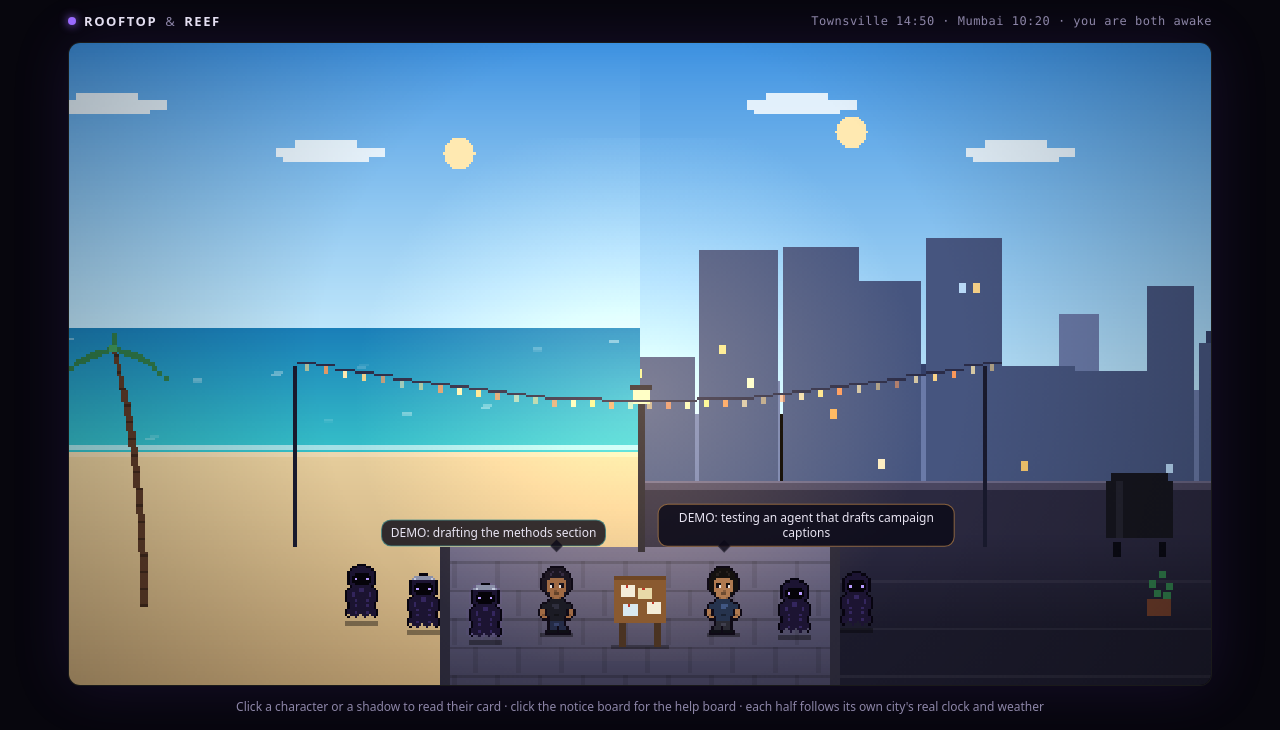
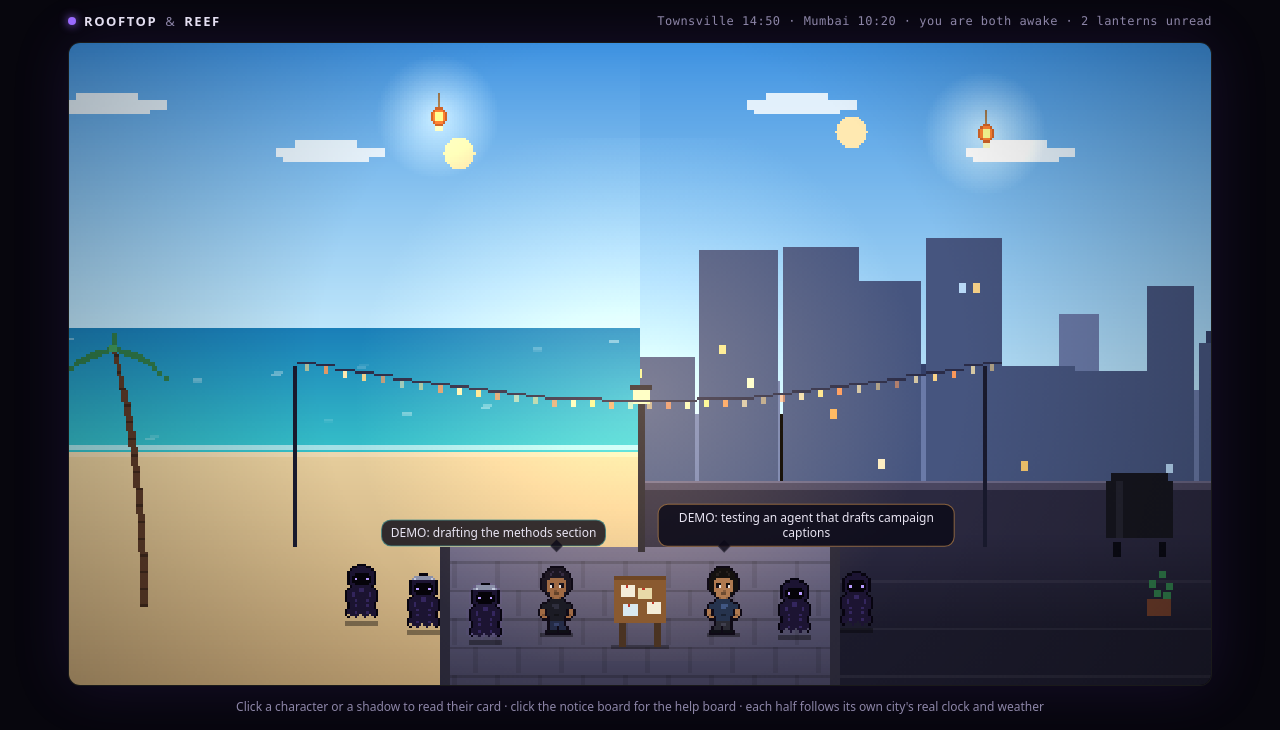
Before and after one commit to samrao20/rooftop-and-reef, a plain HTML site: page index.html in a window 1280 px wide. Shown: the top 730 px of the page. Drawn offline with Linux system fonts and the light colour scheme; no server answers; files whose address does not match are found by name.

Commit message:
Lantern post: one-line notes that drift across a friend's half
A card can carry up to three lanterns (to, date, text) from the last 7 days. The
plaza floats each across the recipient's half, glowing until read, fading over a
week. Clicking opens the note; read state is kept in the viewer's browser only.

Co-Authored-By: Claude Sonnet 5.5 <noreply@anthropic.com>

```diff
--- a/cards/examples/nishank.json
+++ b/cards/examples/nishank.json
@@ -3,18 +3,82 @@
   "id": "nishank",
   "name": "Nishank",
   "updated": "2026-11-19T09:10Z",
-  "avatar": { "hair": "#14110f", "skin": "#b07a50", "shirt": "#26334d", "trousers": "#2a2a33" },
+  "avatar": {
+    "hair": "#14110f",
+    "skin": "#b07a50",
+    "shirt": "#26334d",
+    "trousers": "#2a2a33"
+  },
   "sanctum": "rooftop",
-  "hunter": { "rank": "E", "title": "Awakened", "level": 4, "xp": 372, "stats": { "STR": 9, "INT": 31, "SENSE": 6, "GOLD": 12, "CHA": 14 } },
+  "hunter": {
+    "rank": "E",
+    "title": "Awakened",
+    "level": 4,
+    "xp": 372,
+    "stats": {
+      "STR": 9,
+      "INT": 31,
+      "SENSE": 6,
+      "GOLD": 12,
+      "CHA": 14
+    }
+  },
   "shadows": [
-    { "id": "walker", "name": "The Walker", "glyph": "👣", "tier": "Soldier", "days": 12 },
-    { "id": "reader", "name": "The Reader", "glyph": "📖", "tier": "Soldier", "days": 10 }
+    {
+      "id": "walker",
+      "name": "The Walker",
+      "glyph": "👣",
+      "tier": "Soldier",
+      "days": 12
+    },
+    {
+      "id": "reader",
+      "name": "The Reader",
+      "glyph": "📖",
+      "tier": "Soldier",
+      "days": 10
+    }
   ],
-  "gate": { "name": "E-Rank Gate: The Iron Gate", "path": "Fitness", "status": "open", "done": 2, "total": 3, "cleared": 0 },
-  "week": { "days": 7, "questsCleared": 14, "xp": 205, "byTrack": { "craft": 6, "money": 1, "body": 3, "mind": 2, "social": 2 } },
-  "now": ["DEMO: testing an agent that drafts campaign captions"],
+  "gate": {
+    "name": "E-Rank Gate: The Iron Gate",
+    "path": "Fitness",
+    "status": "open",
+    "done": 2,
+    "total": 3,
+    "cleared": 0
+  },
+  "week": {
+    "days": 7,
+    "questsCleared": 14,
+    "xp": 205,
+    "byTrack": {
+      "craft": 6,
+      "money": 1,
+      "body": 3,
+      "mind": 2,
+      "social": 2
+    }
+  },
+  "now": [
+    "DEMO: testing an agent that drafts campaign captions"
+  ],
   "asks": [
-    { "date": "2026-11-19", "status": "open", "text": "DEMO: best way to score AI-generated product shots for brand safety?" },
-    { "date": "2026-11-17", "status": "open", "text": "DEMO: looking for a good simple Obsidian setup tip" }
+    {
+      "date": "2026-11-19",
+      "status": "open",
+      "text": "DEMO: best way to score AI-generated product shots for brand safety?"
+    },
+    {
+      "date": "2026-11-17",
+      "status": "open",
+      "text": "DEMO: looking for a good simple Obsidian setup tip"
+    }
+  ],
+  "lanterns": [
+    {
+      "date": "2026-11-19",
+      "to": "samay",
+      "text": "DEMO: monsoon is loud tonight. How is the beach?"
+    }
   ]
 }
--- a/cards/examples/samay.json
+++ b/cards/examples/samay.json
@@ -3,18 +3,85 @@
   "id": "samay",
   "name": "Samay",
   "updated": "2026-11-19T04:30Z",
-  "avatar": { "hair": "#1d1722", "skin": "#a06a44", "shirt": "#1b1b24", "trousers": "#242b46" },
+  "avatar": {
+    "hair": "#1d1722",
+    "skin": "#a06a44",
+    "shirt": "#1b1b24",
+    "trousers": "#242b46"
+  },
   "sanctum": "beach",
-  "hunter": { "rank": "D", "title": "Rising", "level": 13, "xp": 1202, "stats": { "STR": 17, "INT": 44, "SENSE": 11, "GOLD": 19, "CHA": 28 } },
+  "hunter": {
+    "rank": "D",
+    "title": "Rising",
+    "level": 13,
+    "xp": 1202,
+    "stats": {
+      "STR": 17,
+      "INT": 44,
+      "SENSE": 11,
+      "GOLD": 19,
+      "CHA": 28
+    }
+  },
   "shadows": [
-    { "id": "scribe", "name": "The Night Scribe", "glyph": "🌙", "tier": "Elite", "days": 88 },
-    { "id": "striker", "name": "The Striker", "glyph": "⚽", "tier": "Knight", "days": 16 },
-    { "id": "reader", "name": "The Reader", "glyph": "📖", "tier": "Soldier", "days": 11 }
+    {
+      "id": "scribe",
+      "name": "The Night Scribe",
+      "glyph": "🌙",
+      "tier": "Elite",
+      "days": 88
+    },
+    {
+      "id": "striker",
+      "name": "The Striker",
+      "glyph": "⚽",
+      "tier": "Knight",
+      "days": 16
+    },
+    {
+      "id": "reader",
+      "name": "The Reader",
+      "glyph": "📖",
+      "tier": "Soldier",
+      "days": 11
+    }
   ],
-  "gate": { "name": "E-Rank Gate: The Circuit Gate", "path": "AI", "status": "open", "done": 1, "total": 3, "cleared": 1 },
-  "week": { "days": 7, "questsCleared": 21, "xp": 310, "byTrack": { "craft": 5, "money": 3, "body": 4, "mind": 5, "social": 4 } },
-  "now": ["DEMO: drafting the methods section", "DEMO: first dive-shop outreach this week"],
+  "gate": {
+    "name": "E-Rank Gate: The Circuit Gate",
+    "path": "AI",
+    "status": "open",
+    "done": 1,
+    "total": 3,
+    "cleared": 1
+  },
+  "week": {
+    "days": 7,
+    "questsCleared": 21,
+    "xp": 310,
+    "byTrack": {
+      "craft": 5,
+      "money": 3,
+      "body": 4,
+      "mind": 5,
+      "social": 4
+    }
+  },
+  "now": [
+    "DEMO: drafting the methods section",
+    "DEMO: first dive-shop outreach this week"
+  ],
   "asks": [
-    { "date": "2026-11-18", "status": "open", "text": "DEMO: anyone know a clean way to join messy R tables?" }
+    {
+      "date": "2026-11-18",
+      "status": "open",
+      "text": "DEMO: anyone know a clean way to join messy R tables?"
+    }
+  ],
+  "lanterns": [
+    {
+      "date": "2026-11-19",
+      "to": "nishank",
+      "text": "DEMO: saw a chai-stall photo today and thought of you"
+    }
   ]
 }
--- a/plaza.css
+++ b/plaza.css
@@ -64,3 +64,8 @@ code { font-family: ui-monospace, "SF Mono", Menlo, monospace; font-size: 0.9em;
   .side { position: static; width: 100%; pointer-events: auto; }
   .card { position: static; max-width: none; width: 100%; margin-top: 10px; max-height: none; }
 }
+
+.letter { position: absolute; left: 50%; top: 50%; transform: translate(-50%, -50%); width: min(420px, 86%); padding: 16px 18px 18px; border-radius: 14px; background: rgba(28,16,10,0.95); border: 1px solid rgba(255,170,70,0.65); box-shadow: 0 0 40px rgba(255,150,60,0.25); font-size: 14px; line-height: 1.5; z-index: 3; }
+.letter .l-head { position: relative; padding-right: 26px; font-size: 12px; color: #ffd9a8; }
+.letter .l-head b { font-weight: 600; } .letter .l-sub { color: #c4a47e; }
+.letter .l-text { margin: 10px 0 0; font-size: 16px; color: #fff3df; }
--- a/plaza.js
+++ b/plaza.js
@@ -218,6 +218,63 @@
     });
   }
 
+
+  // ---------- lanterns: one-line notes that drift across the OTHER person's half for a week ----------
+  const LANTERN_DAYS = 7;
+  const READ_KEY = 'rr-lanterns-read';
+  const readSet = (() => { try { return new Set(JSON.parse(localStorage.getItem(READ_KEY) || '[]')); } catch { return new Set(); } })();
+  const saveRead = () => { try { localStorage.setItem(READ_KEY, JSON.stringify([...readSet].slice(-200))); } catch { /* storage blocked */ } };
+  const todayISO = () => new Date().toLocaleDateString('en-CA');
+  const dayDiff = (a, b) => Math.round((Date.parse(b + 'T12:00:00') - Date.parse(a + 'T12:00:00')) / 86400000);
+  function lanternId(from, l) { let h = 0; for (const ch of from + l.date + l.text) h = (h * 31 + ch.charCodeAt(0)) >>> 0; return from + '-' + l.date + '-' + h.toString(36); }
+  function collectLanterns() {
+    S.lanterns = [];
+    const today = todayISO();
+    for (const from of S.people) {
+      for (const l of (from.card.lanterns || [])) {
+        if (!l || typeof l.text !== 'string' || !/^\d{4}-\d{2}-\d{2}$/.test(String(l.date)) || typeof l.to !== 'string') continue;
+        const to = S.people.find(x => x.cfg.id === l.to.toLowerCase());
+        const age = dayDiff(l.date, today);
+        if (!to || to === from || age < 0 || age >= LANTERN_DAYS) continue;
+        S.lanterns.push({ id: lanternId(from.cfg.id, l), from, to, date: l.date, text: l.text.slice(0, 140), age, ph: rnd(0, 6.3), x0: rnd(0, 200), speed: rnd(4, 7) });
+      }
+    }
+    const perHalf = {};
+    for (const L of S.lanterns) { const k = L.to.cfg.side; L.slot = perHalf[k] = (perHalf[k] || 0) + 1; }
+  }
+  const LANTERN = ['..OOO..', '.ORRRO.', 'ORYYYRO', 'ORYYYRO', 'ORYYYRO', 'ORYYYRO', '.ORRRO.', '..OOO..'];
+  function lanternPos(L) {
+    const left = L.to.cfg.side === 'left', x0 = left ? 14 : SEAM + 14, w = SEAM - 28;
+    const x = x0 + ((L.x0 + (reduce ? 0 : S.t * L.speed)) % w), y = 30 + ((L.slot - 1) % 3) * 34 + Math.round(Math.sin(S.t * 0.7 + L.ph) * 4);
+    return { x: Math.round(x), y };
+  }
+  function drawLanterns(glowPass) {
+    for (const L of S.lanterns || []) {
+      const { x, y } = lanternPos(L), unread = !readSet.has(L.id), fade = 1 - clamp((L.age - 4) / 4, 0, 0.55);
+      if (glowPass) {
+        if (!unread) continue;
+        const g = ctx.createRadialGradient(x, y + 4, 1, x, y + 4, 26); g.addColorStop(0, `rgba(255,170,70,${0.38 * fade})`); g.addColorStop(1, 'rgba(255,170,70,0)'); ctx.fillStyle = g; ctx.fillRect(x - 26, y - 22, 52, 52);
+        continue;
+      }
+      ctx.globalAlpha = fade;
+      ctx.fillStyle = '#5a4a3a'; ctx.fillRect(x, y - 6, 1, 6);                                    // string
+      blit(LANTERN, unread ? { O: '#7a2a10', R: '#d9461a', Y: '#ffd27a' } : { O: '#3a2c26', R: '#7a5a46', Y: '#a88a6a' }, x - 3, y, {});
+      ctx.fillStyle = unread ? '#ffe9b0' : '#8a7a68'; ctx.fillRect(x - 1, y + 8, 3, 2);           // tassel
+      if (unread && !reduce && Math.sin(S.t * 3 + L.ph) > 0.9) { ctx.fillStyle = '#fff6c0'; ctx.fillRect(x + 5, y + 2, 1, 1); ctx.fillRect(x - 6, y + 5, 1, 1); }
+      ctx.globalAlpha = 1;
+      L.box = { x: x - 6, y: y - 6, w: 13, h: 20 };
+    }
+  }
+  const letter = document.getElementById('letter');
+  function openLetter(L) {
+    letter.replaceChildren();
+    const head = el('div', 'l-head'); head.append(el('b', '', `A lantern from ${L.from.card.name}`), el('span', 'l-sub', ` for ${L.to.card.name} · ${L.date}`));
+    const close = el('button', 'c-close', '×'); close.setAttribute('aria-label', 'Close'); close.onclick = closeLetter; head.append(close);
+    letter.append(head, el('p', 'l-text', L.text));
+    letter.hidden = false; readSet.add(L.id); saveRead();
+  }
+  function closeLetter() { letter.hidden = true; }
+
   // ---------- frame ----------
   function frame(ts) {
     requestAnimationFrame(frame);
@@ -233,6 +290,8 @@
     S.awake = awake(hl) && awake(hr);
     drawSeam(S.awake); drawBoard(S.hover === 'board');
     for (const p of S.people) { p.shadowBoxes = p.shadowBoxes || []; drawPerson(p); }
+    drawLanterns(false);
+    ctx.globalCompositeOperation = 'lighter'; drawLanterns(true); ctx.globalCompositeOperation = 'source-over';
     // soft vignette
     const v = ctx.createRadialGradient(W / 2, H / 2, H * 0.5, W / 2, H / 2, W * 0.62); v.addColorStop(0, 'rgba(0,0,0,0)'); v.addColorStop(1, 'rgba(0,0,0,0.3)'); ctx.fillStyle = v; ctx.fillRect(0, 0, W, H);
     updateHud(left, right, hl, hr);
@@ -248,11 +307,12 @@
     const parts = [];
     if (left) parts.push(`${left.cfg.city} ${fmt(hl)}${wx(left)}`);
     if (right) parts.push(`${right.cfg.city} ${fmt(hr)}${wx(right)}`);
-    hud.textContent = parts.join('   ·   ') + (S.awake ? '   ·   you are both awake' : '');
+    const unread = (S.lanterns || []).filter(L => !readSet.has(L.id));
+    hud.textContent = parts.join('   ·   ') + (S.awake ? '   ·   you are both awake' : '') + (unread.length ? `   ·   ${unread.length} lantern${unread.length === 1 ? '' : 's'} unread` : '');
     for (const p of S.people) {
       const b = p.bubble; if (!b) continue;
       b.style.left = (p.x / W * 100) + '%'; b.style.top = ((p.y - 36) / H * 100) + '%';
-      b.hidden = S.open !== null || !(p.card.now && p.card.now[0]);
+      b.hidden = S.open !== null || !letter.hidden || !(p.card.now && p.card.now[0]);
     }
   }
 
@@ -310,6 +370,7 @@
   function toLogical(ev) { const r = cv.getBoundingClientRect(); return { x: (ev.clientX - r.left) / r.width * W, y: (ev.clientY - r.top) / r.height * H }; }
   const inBox = (b, p) => b && p.x >= b.x && p.x <= b.x + b.w && p.y >= b.y && p.y <= b.y + b.h;
   function hit(p) {
+    for (const L of (S.lanterns || [])) if (inBox(L.box, p)) return { kind: 'lantern', L };
     for (const per of S.people) { for (const sb of (per.shadowBoxes || [])) if (inBox(sb, p)) return { kind: 'shadow', per, s: sb.s }; if (inBox(per.box, p)) return { kind: 'person', per }; }
     if (inBox(S.boardBox, p)) return { kind: 'board' };
     return null;
@@ -317,17 +378,18 @@
   cv.addEventListener('mousemove', (e) => { const h = hit(toLogical(e)); S.hover = h && h.kind === 'board' ? 'board' : null; cv.classList.toggle('pointer', !!h); });
   cv.addEventListener('click', (e) => {
     const h = hit(toLogical(e)); if (!h) { closeCard(); return; }
+    if (h.kind === 'lantern') { openLetter(h.L); return; }
     if (h.kind === 'board') document.getElementById('board').scrollIntoView({ behavior: reduce ? 'auto' : 'smooth', block: 'start' });
     else openCard(h.per, h.kind === 'shadow' ? h.s : null);
   });
-  document.addEventListener('keydown', (e) => { if (e.key === 'Escape') closeCard(); });
+  document.addEventListener('keydown', (e) => { if (e.key === 'Escape') { closeCard(); closeLetter(); } });
 
   // ---------- start ----------
   (async function start() {
     let cfg; try { cfg = await loadJSON('config.json'); } catch { document.getElementById('hud').textContent = 'Could not load config.json'; return; }
     S.people = await loadPeople(cfg);
     if (!S.people.length) { document.getElementById('hud').textContent = 'No cards found yet.'; return; }
-    layoutPeople(); tickHours(); setInterval(tickHours, 20000);
+    layoutPeople(); collectLanterns(); tickHours(); setInterval(tickHours, 20000);
     const stage = document.getElementById('stage');
     for (const p of S.people) { const b = el('div', 'bubble ' + p.cfg.side, ''); b.textContent = (p.card.now && p.card.now[0]) ? String(p.card.now[0]).slice(0, 56) : ''; stage.append(b); p.bubble = b; }
     if (S.people.some(p => p.demo)) document.getElementById('demo').hidden = false;
```
Also changed, not shown: index.html (+1 -0 lines), 2 other files.
